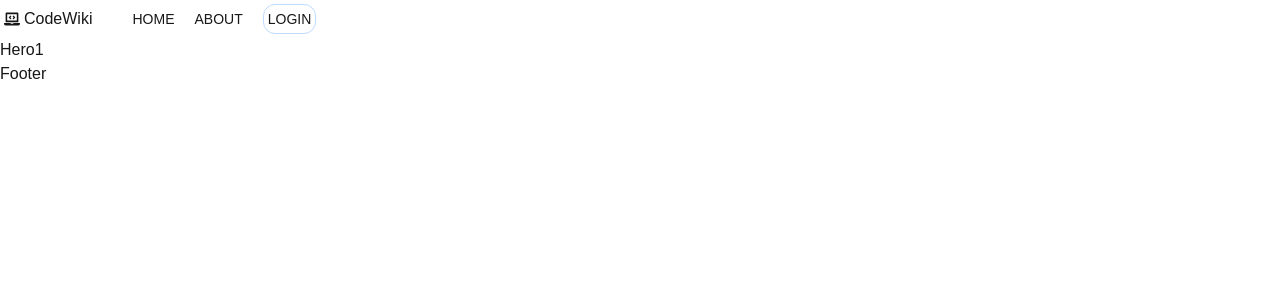
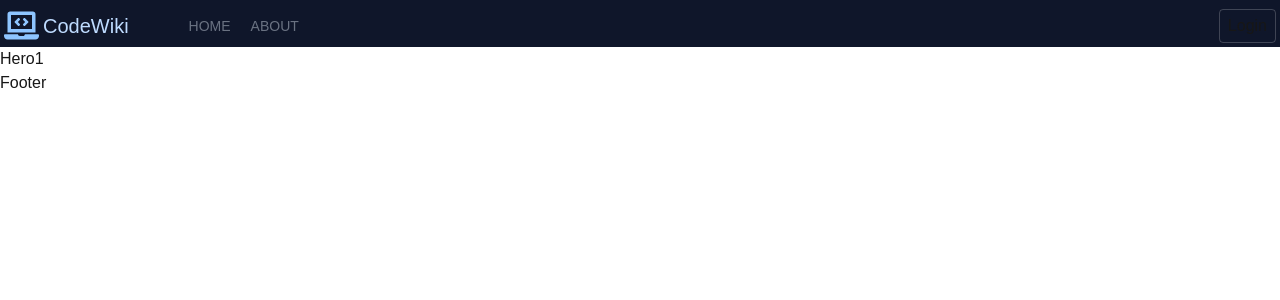
Before and after one commit to ayushbahuguna006-ctrl/Codemap-AI, a Next.js app: page / in a window 1280 px wide. Shown: the top 300 px of the page. Built offline with nearby package versions, Linux system fonts and the light colour scheme.

Commit message:
[FRONTEND]-Navbar Layout Updated

```diff
--- a/Components/Header.jsx
+++ b/Components/Header.jsx
@@ -4,24 +4,25 @@ import { FaLaptopCode } from "react-icons/fa";
 function Header() {
   return (
     <>
- <div className='flex gap-10 p-1'>
+      <div className='flex gap-10  p-1 pt-2 items-center justify-between bg-[#0F162A] '>
+        <div className='flex items-center gap-15'>
           <div className='flex items-center gap-1'>
+            <FaLaptopCode className='text-blue-300' size={35} />
+            <p className='text-xl text-blue-200'>CodeWiki</p>
+          </div>
+
+          <div className='flex text-sm text-gray-500 gap-5 '>
             <div>
-          <FaLaptopCode />
+              <p className='cursor-pointer'>HOME</p>
             </div>
             <div>
-          <p>CodeWiki</p>
+              <p className='cursor-pointer'>ABOUT</p>
+            </div>
           </div>
         </div>
         <div className='flex text-sm items-center gap-5'>
-        <div>
-           <p>HOME</p>
-        </div>
-        <div>
-            <p>ABOUT</p>
-        </div>
-        <div className='border rounded-xl border-blue-200 p-1'>
-          <p>LOGIN</p>
+          <div className='border rounded-sm text-base px-2 border-white/20  p-1 cursor-pointer hover:bg-blue-500'>
+            <p>Login</p>
           </div>
         </div>
       </div>
```
Lines whose indentation alone changed are shown as unchanged.
